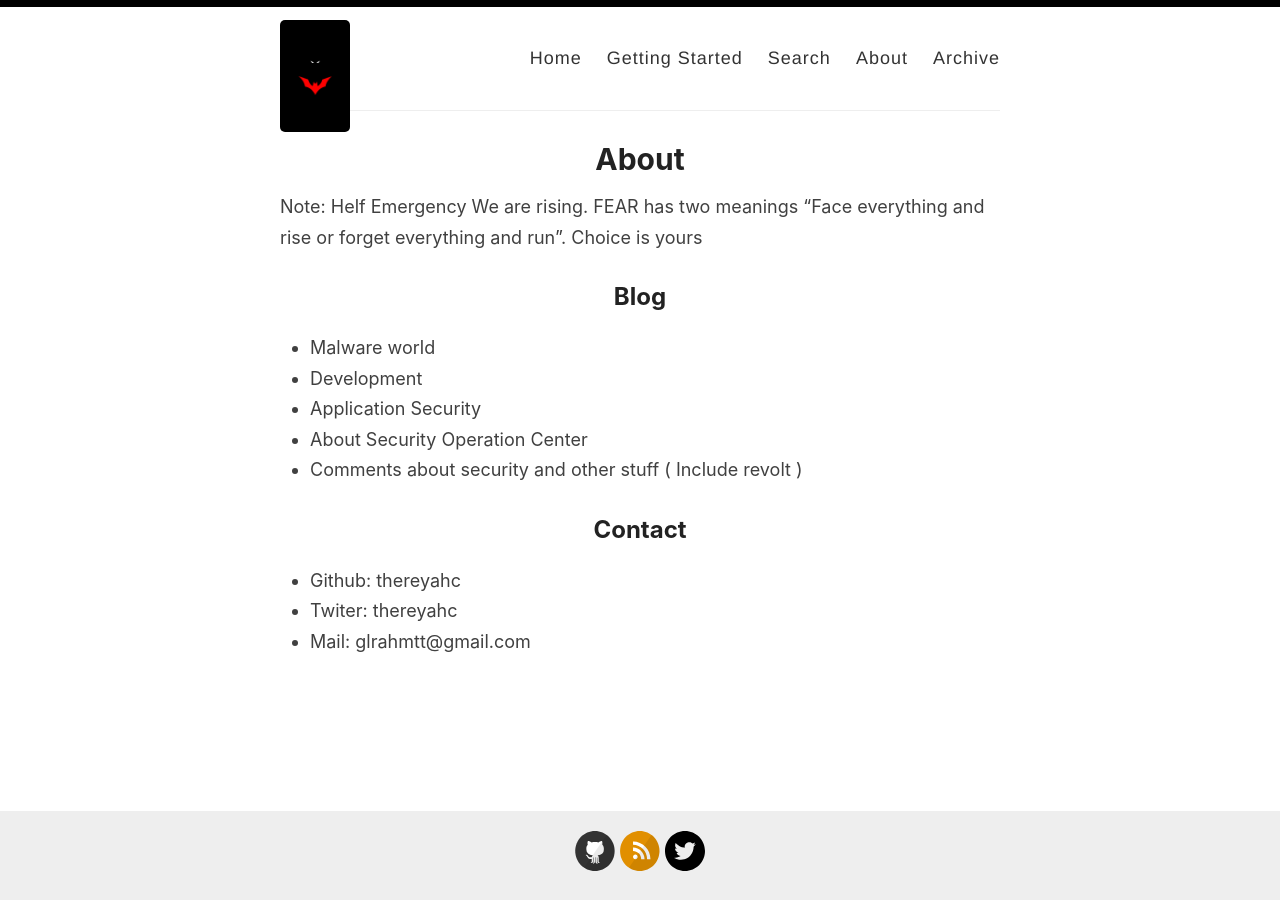
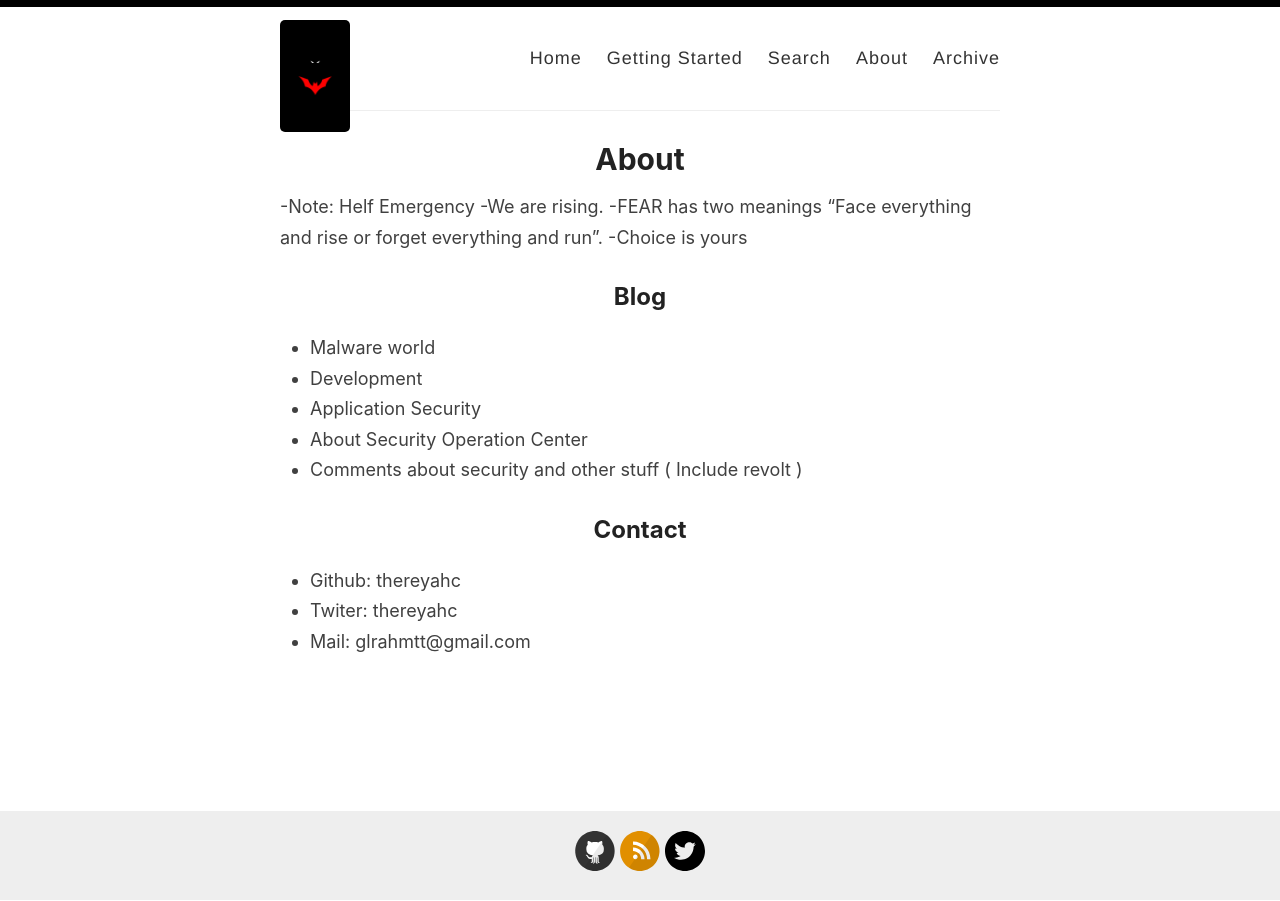
Before and after one commit to helfreyah/helfreyah, a Jekyll site: the page built from _pages/about.md, in a window 1280 px wide. Built offline with Jekyll 4.4.1, drawn with Linux system fonts in a browser that asks for light colours.

```diff
--- a/_pages/about.md
+++ b/_pages/about.md
@@ -4,10 +4,10 @@ title: About
 permalink: /about/
 ---
 
-Note: Helf Emergency
-We are rising.
-FEAR has two meanings "Face everything and rise or forget everything and run".
-Choice is yours
+-Note: Helf Emergency
+-We are rising.
+-FEAR has two meanings "Face everything and rise or forget everything and run".
+-Choice is yours
 
 ## Blog
 
```
